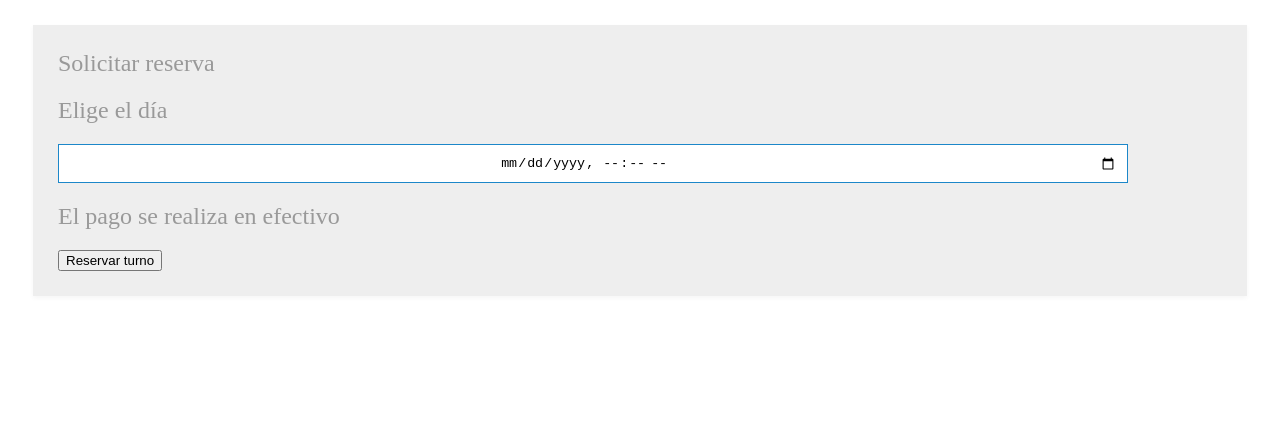
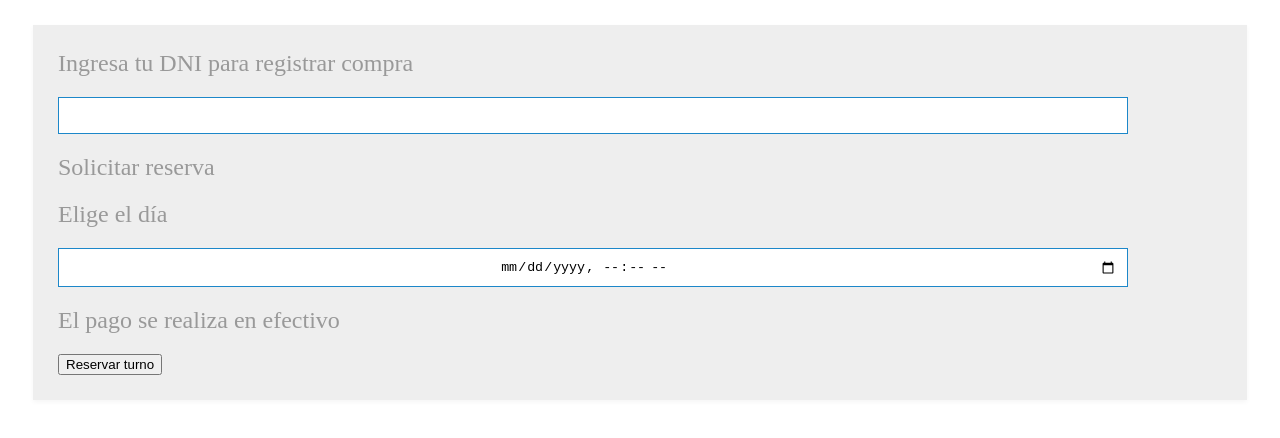
Before and after one commit to Florencia016/servicioDomicilio, a plain HTML site: page web/turnos.html in a window 1280 px wide. Drawn offline with Linux system fonts and the light colour scheme.

Commit message:
Add files via upload

```diff
--- a/web/turnos.html
+++ b/web/turnos.html
@@ -5,6 +5,8 @@
   </head>
   <body>
     <form action="/">
+      <h2>Ingresa tu DNI para registrar compra</h2>
+      <input type="text" class="form-control" id="inputCompra">
       <h2>Solicitar reserva</h2>
       <div>
         <h2>Elige el día</h2>
```
